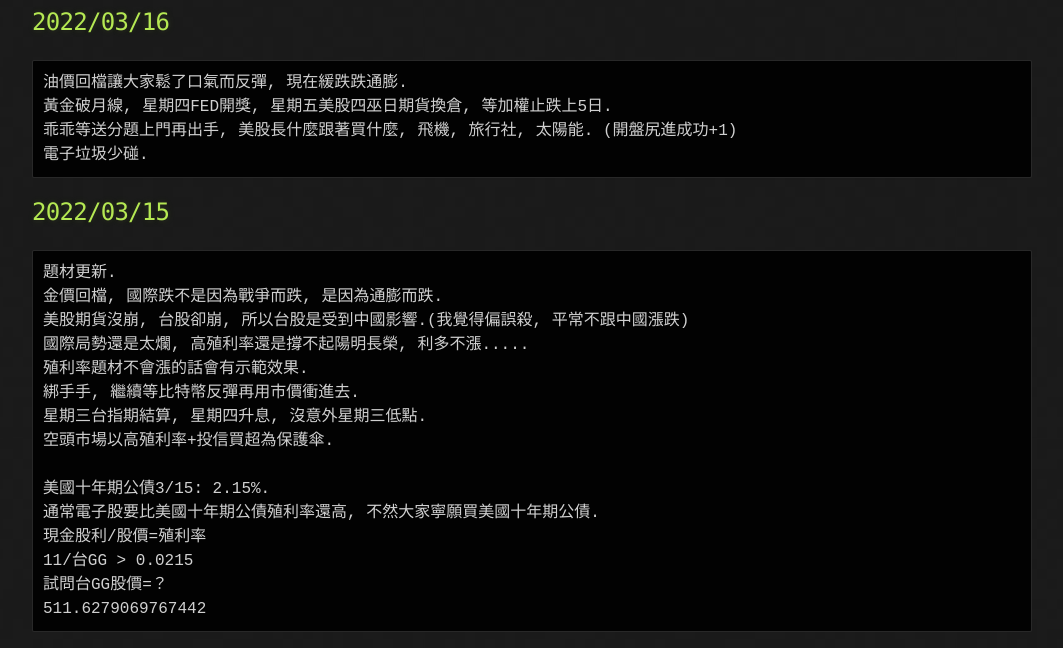
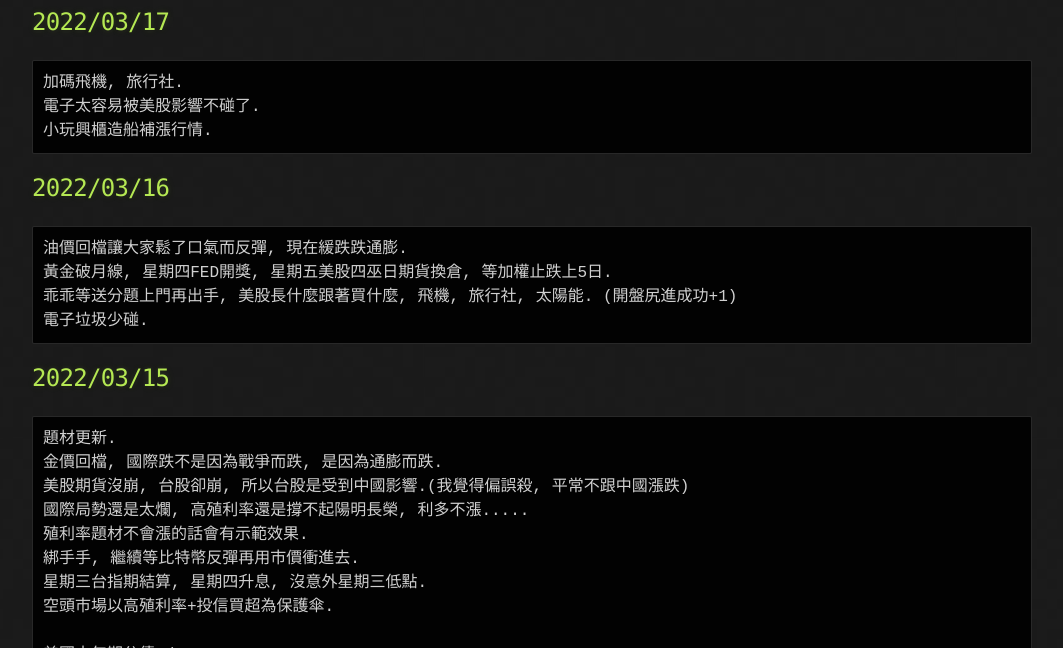
Before and after one commit to lepg5487/Stock_God, a Jekyll site: the page built from index.md, in a window 1280 px wide and 900 px high, scrolled down 374 px, cut to the strip 252-900 px from the top of the window. Shown: the whole strip, without its empty margins (108-1171 px from the left). Built offline with Jekyll 4.4.1, drawn with Linux system fonts in a browser that asks for light colours; our own code applies the rules of GitHub Pages for plain Markdown files.

Commit message:
Update index.md

````diff
--- a/index.md
+++ b/index.md
@@ -7,6 +7,13 @@ layout: testlayouts
 <a href="https://www.mfwzjsq.com/" target="_blank"><img src="https://www.mfwzjsq.com/hit.php?id=zrnoda&nd=9&style=41" border="0" alt="網頁計數器"></a>
 
 ---
+
+## 2022/03/17
+```
+加碼飛機, 旅行社.
+電子太容易被美股影響不碰了.
+小玩興櫃造船補漲行情.
+```
 
 ## 2022/03/16
 ```
````
